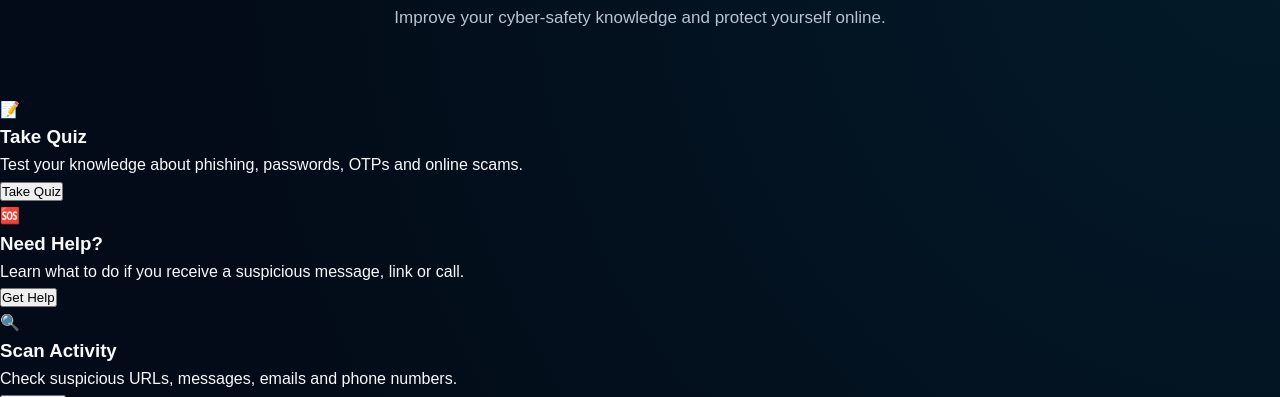
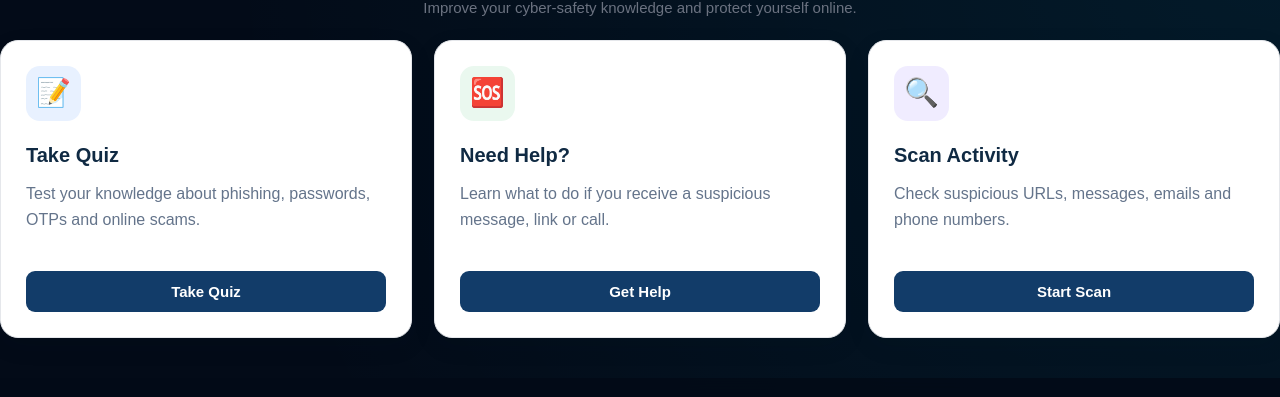
Before and after one commit to sahasra-1428/CyberShield, a plain HTML site: page user-dashboard.html in a window 1280 px wide. Shown: the part 76-473 px from the top of the page. Drawn offline with Linux system fonts and the light colour scheme; sample sign-in values are in the browser's storage; files whose address does not match are found by name.

Commit message:
Update style.css

```diff
--- a/style.css
+++ b/style.css
@@ -3943,3 +3943,164 @@ body:has(.dashboard-container) {
         font-size: 12px;
     }
 }
+/* =====================================================
+   SECURITY ACTIVITIES
+   ===================================================== */
+
+.security-activities {
+    margin-top: 35px;
+    margin-bottom: 40px;
+}
+
+.section-heading {
+    margin-bottom: 20px;
+}
+
+.section-heading h2 {
+    font-size: 26px;
+    margin-bottom: 6px;
+    color: #102a43;
+}
+
+.section-heading p {
+    color: #6b7280;
+    font-size: 15px;
+}
+
+
+/* GRID */
+
+.activity-grid {
+    display: grid;
+    grid-template-columns: repeat(3, 1fr);
+    gap: 22px;
+}
+
+
+/* CARD */
+
+.activity-card {
+    background: #ffffff;
+    border-radius: 18px;
+    padding: 25px;
+    border: 1px solid #e5e7eb;
+
+    box-shadow:
+        0 8px 25px rgba(15, 23, 42, 0.08);
+
+    transition:
+        transform 0.25s ease,
+        box-shadow 0.25s ease;
+}
+
+
+.activity-card:hover {
+
+    transform: translateY(-5px);
+
+    box-shadow:
+        0 14px 30px rgba(15, 23, 42, 0.13);
+}
+
+
+/* ICON */
+
+.activity-icon {
+
+    width: 55px;
+    height: 55px;
+
+    display: flex;
+    align-items: center;
+    justify-content: center;
+
+    border-radius: 14px;
+
+    font-size: 28px;
+
+    margin-bottom: 18px;
+}
+
+
+.quiz-icon {
+    background: #e8f1ff;
+}
+
+
+.help-icon {
+    background: #eaf8ef;
+}
+
+
+.scan-icon {
+    background: #f0ecff;
+}
+
+
+/* TEXT */
+
+.activity-card h3 {
+
+    font-size: 20px;
+
+    color: #102a43;
+
+    margin-bottom: 10px;
+}
+
+
+.activity-card p {
+
+    color: #64748b;
+
+    line-height: 1.6;
+
+    min-height: 70px;
+
+    margin-bottom: 20px;
+}
+
+
+/* BUTTON */
+
+.activity-card button {
+
+    width: 100%;
+
+    border: none;
+
+    padding: 12px 18px;
+
+    border-radius: 9px;
+
+    background: #123c69;
+
+    color: white;
+
+    font-size: 15px;
+
+    font-weight: 600;
+
+    cursor: pointer;
+
+    transition: background 0.2s ease;
+}
+
+
+.activity-card button:hover {
+
+    background: #0b2c4d;
+}
+
+
+/* RESPONSIVE */
+
+@media (max-width: 900px) {
+
+    .activity-grid {
+
+        grid-template-columns: 1fr;
+
+    }
+
+}
```
